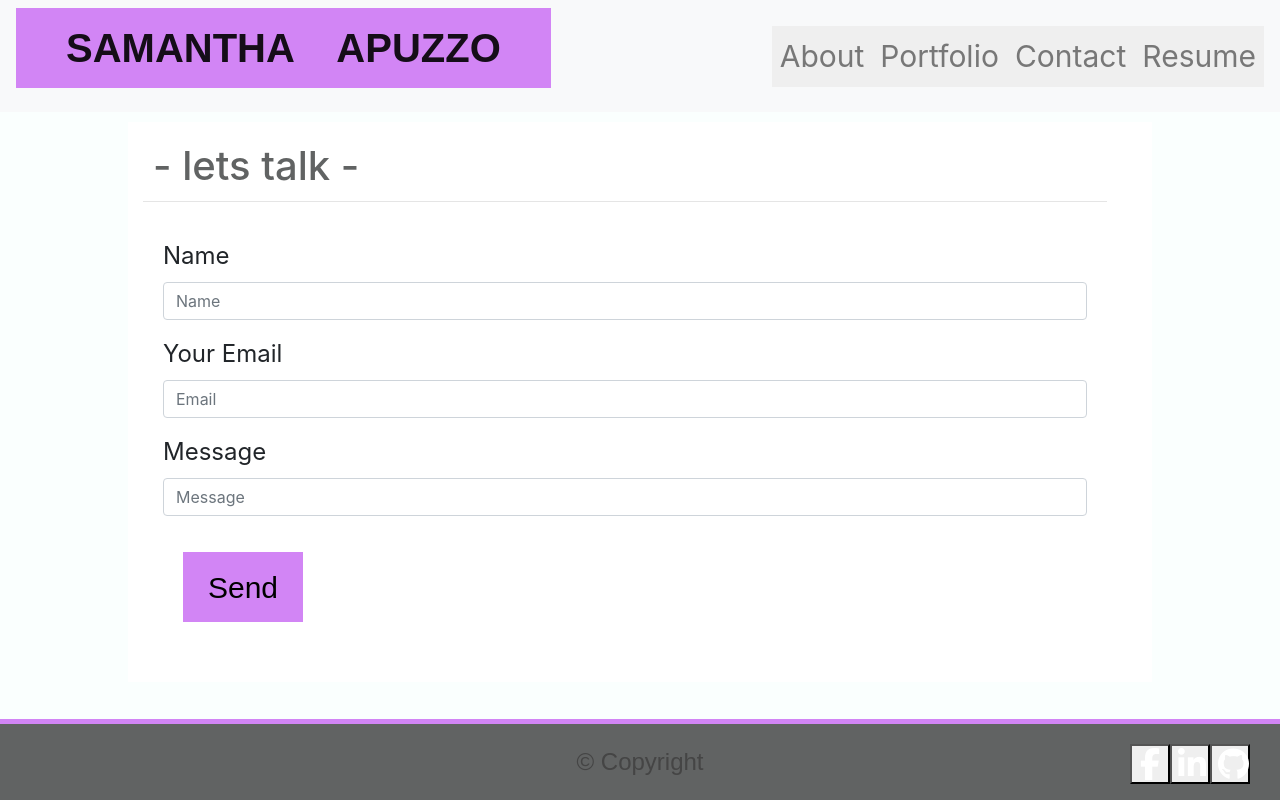
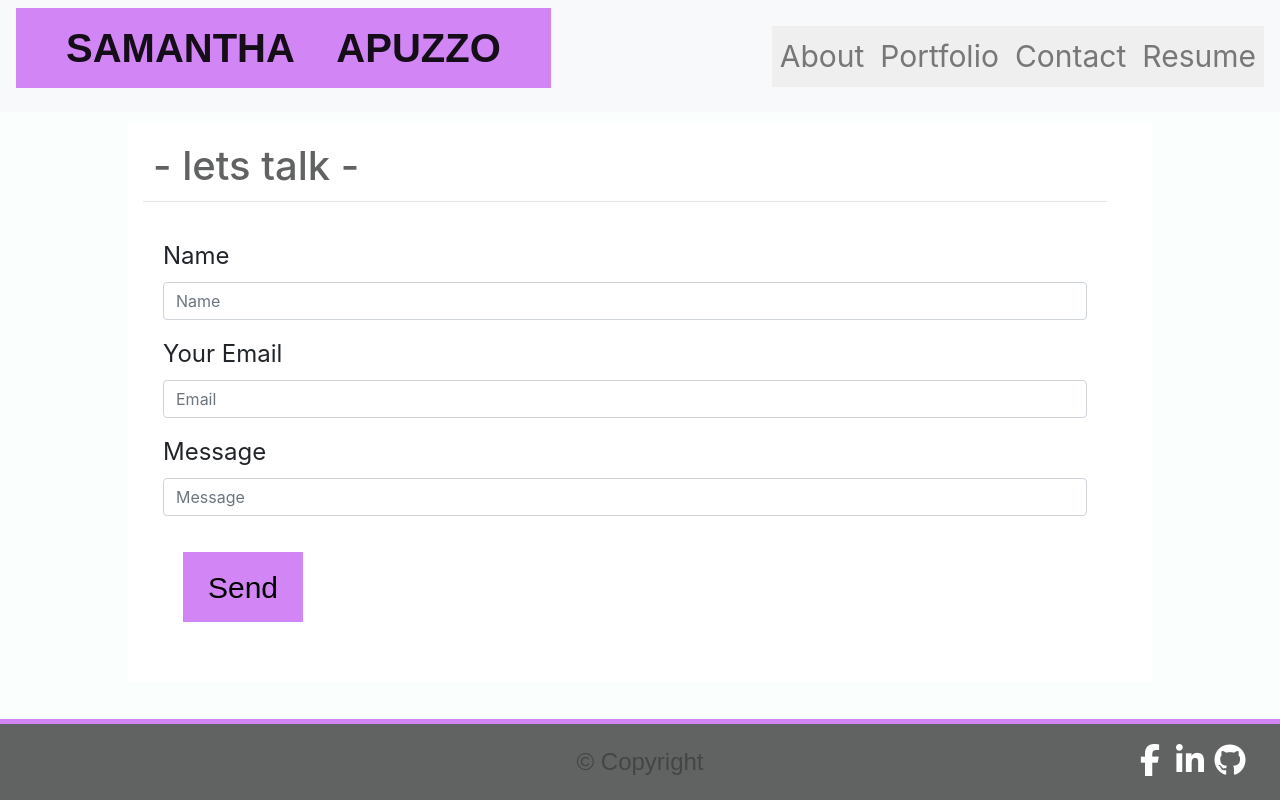
Before and after one commit to SApuzzo27/myreactportfolio, a React (Create React App) app: page /contact in a window 1280 px wide. Built offline with nearby package versions, Linux system fonts and the light colour scheme.

Commit message:
corrected social media links and nav toggle

```diff
--- a/public/index.html
+++ b/public/index.html
@@ -40,5 +40,22 @@
       To begin the development, run `npm start` or `yarn start`.
       To create a production bundle, use `npm run build` or `yarn build`.
     -->
+
+        <!-- Bootstrap JS -->
+        <script
+        src="https://code.jquery.com/jquery-3.5.1.slim.min.js"
+        integrity="sha384-DfXdz2htPH0lsSSs5nCTpuj/zy4C+OGpamoFVy38MVBnE+IbbVYUew+OrCXaRkfj"
+        crossorigin="anonymous"
+      ></script>
+      <script
+        src="https://cdn.jsdelivr.net/npm/popper.js@1.16.1/dist/umd/popper.min.js"
+        integrity="sha384-9/reFTGAW83EW2RDu2S0VKaIzap3H66lZH81PoYlFhbGU+6BZp6G7niu735Sk7lN"
+        crossorigin="anonymous"
+      ></script>
+      <script
+        src="https://stackpath.bootstrapcdn.com/bootstrap/4.5.2/js/bootstrap.min.js"
+        integrity="sha384-B4gt1jrGC7Jh4AgTPSdUtOBvfO8shuf57BaghqFfPlYxofvL8/KUEfYiJOMMV+rV"
+        crossorigin="anonymous"
+      ></script>
   </body>
 </html>
--- a/src/components/Footer.js
+++ b/src/components/Footer.js
@@ -8,9 +8,9 @@ function Footer () {
             <p id="copyright"> &copy; Copyright</p>
 
             <p id="socialmedia">
-                <button link="https://www.facebook.com/SamanthaApuzzoDE/" className="fa fa-facebook"></button>
-                <button link="https://www.linkedin.com/in/samanthaapuzzo"className="fa fa-linkedin"></button>
-                <button link="https://github.com/SApuzzo27" className="fa fa-github"></button>
+                <a href="https://www.facebook.com/SamanthaApuzzoDE/" className="fa fa-facebook"></a>
+                <a href="https://www.linkedin.com/in/samanthaapuzzo"className="fa fa-linkedin"></a>
+                <a href="https://github.com/SApuzzo27" className="fa fa-github"></a>
 
             </p>
 
--- a/src/models/socialmedia.js
+++ b/src/models/socialmedia.js
@@ -1,4 +1,5 @@
-const URL = [
+const Socialmedia = [
+
     {
 
     name: "facebook",
@@ -15,3 +16,5 @@ const URL = [
 
 
 ]
+
+export default Socialmedia;
```
Also changed, not shown: 1 other file (tests, documents, lock files or other folders).
